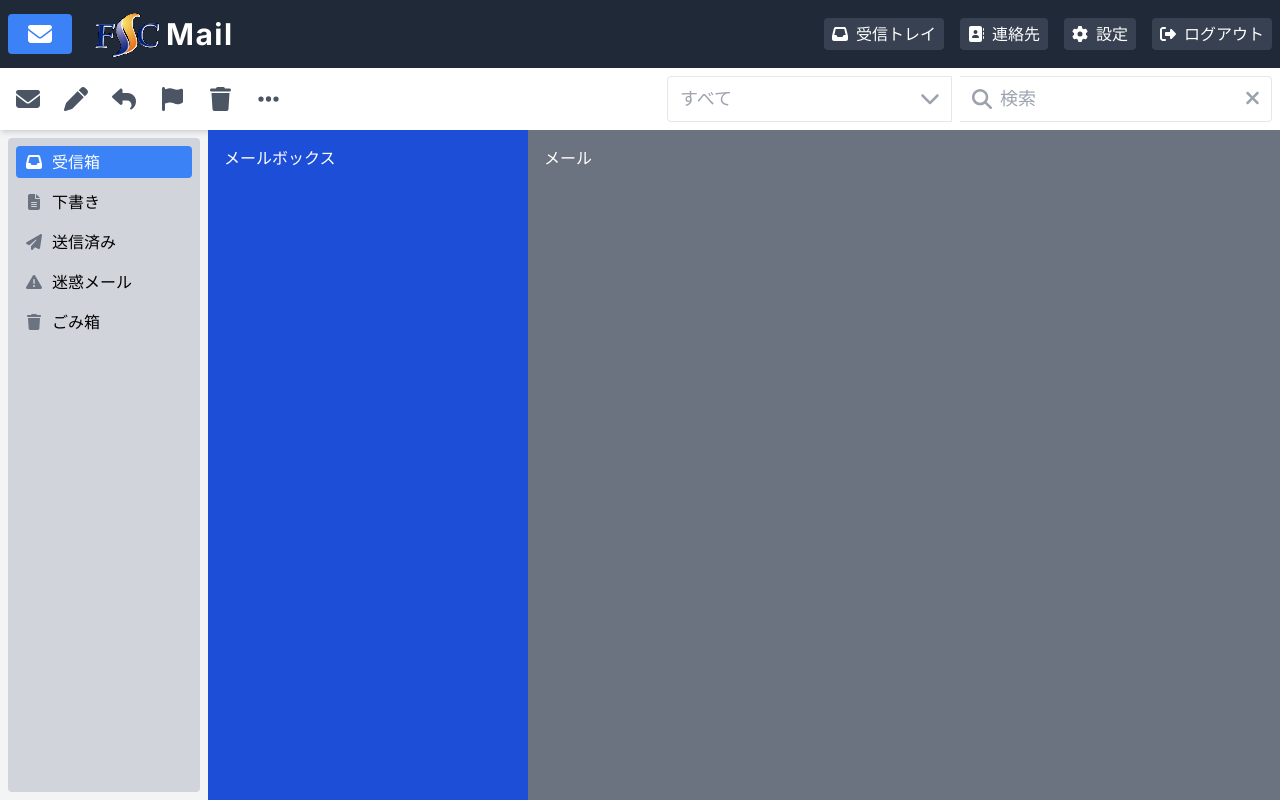
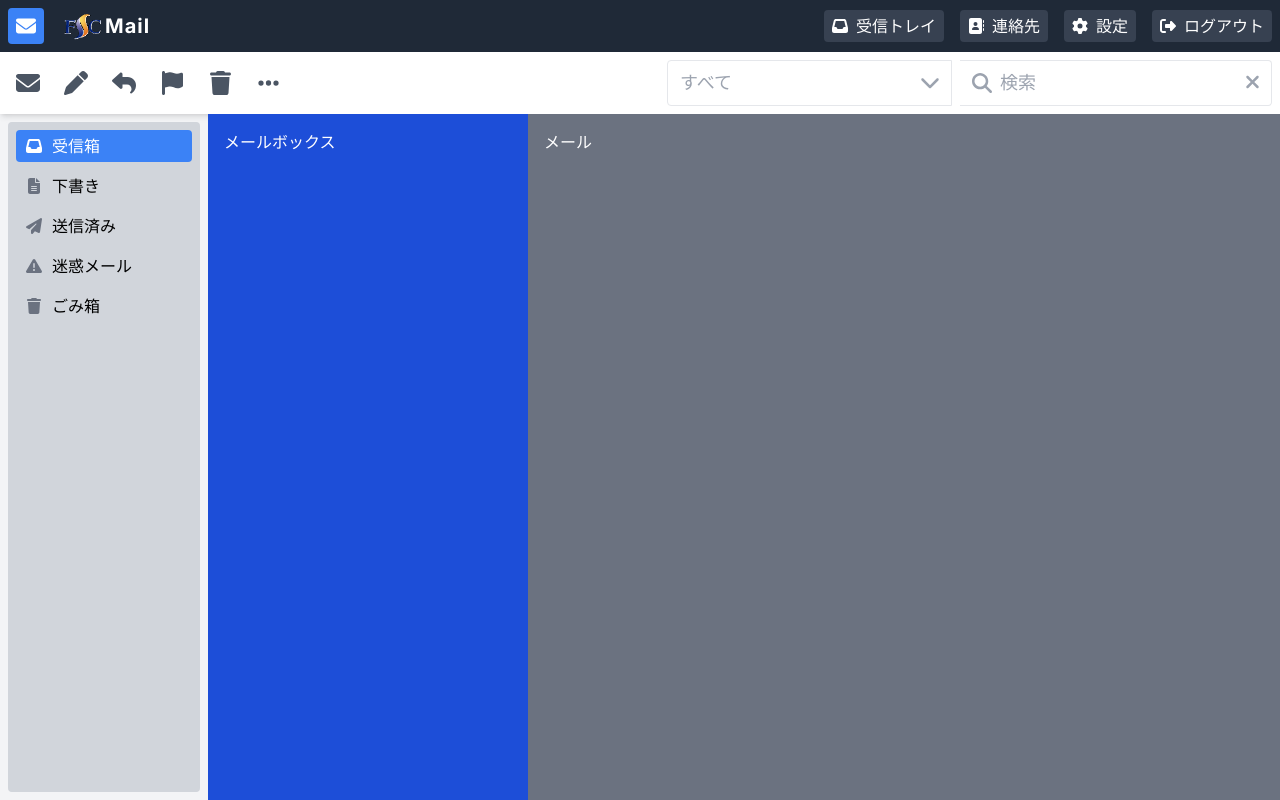
Before and after one commit to kuwa124/mail-practice, a Next.js app: page / in a window 1280 px wide. Built offline with nearby package versions, Linux system fonts and the light colour scheme.

Commit message:
♻️ ロゴサイズのサイズ調整を行った

```diff
--- a/src/components/Header/index.tsx
+++ b/src/components/Header/index.tsx
@@ -27,22 +27,22 @@ const Header: React.FC = () => {
       <div className='flex items-center'>
         {/* ロゴ（メールアイコン） */}
         {/* 青い背景、角丸、右マージン、幅16、Flexboxで中央揃え */}
-        <div className='bg-blue-500 p-2 rounded mr-4 w-16 flex items-center justify-center'>
+        <div className='bg-blue-500 p-2 rounded mr-4  flex items-center justify-center'>
           {/* FontAwesomeIconを使用してメールアイコンを表示 */}
-          <FontAwesomeIcon icon={faEnvelope} className='text-2xl' />
+          <FontAwesomeIcon icon={faEnvelope} className='text-xl' />
         </div>
         {/* FSCロゴ画像 */}
         {/* Next.jsのImageコンポーネントを使用して最適化された画像を表示 */}
         <Image
           src='/fscLogo.WebP'
           alt='FSCロゴ'
-          width={78}
-          height={52}
+          width={45}
+          height={25}
           priority
         />
         {/* アプリ名（'Mail'） */}
         {/* 大きめのフォントサイズ、文字間を広げ、太字 */}
-        <span className='text-3xl tracking-wider font-bold'>Mail</span>
+        <span className='text-xl tracking-wider font-bold'>Mail</span>
       </div>
       {/* ナビゲーションボタンの部分 */}
       {/* Flexboxで子要素を横並びに配置し、間隔を追加 */}
```
